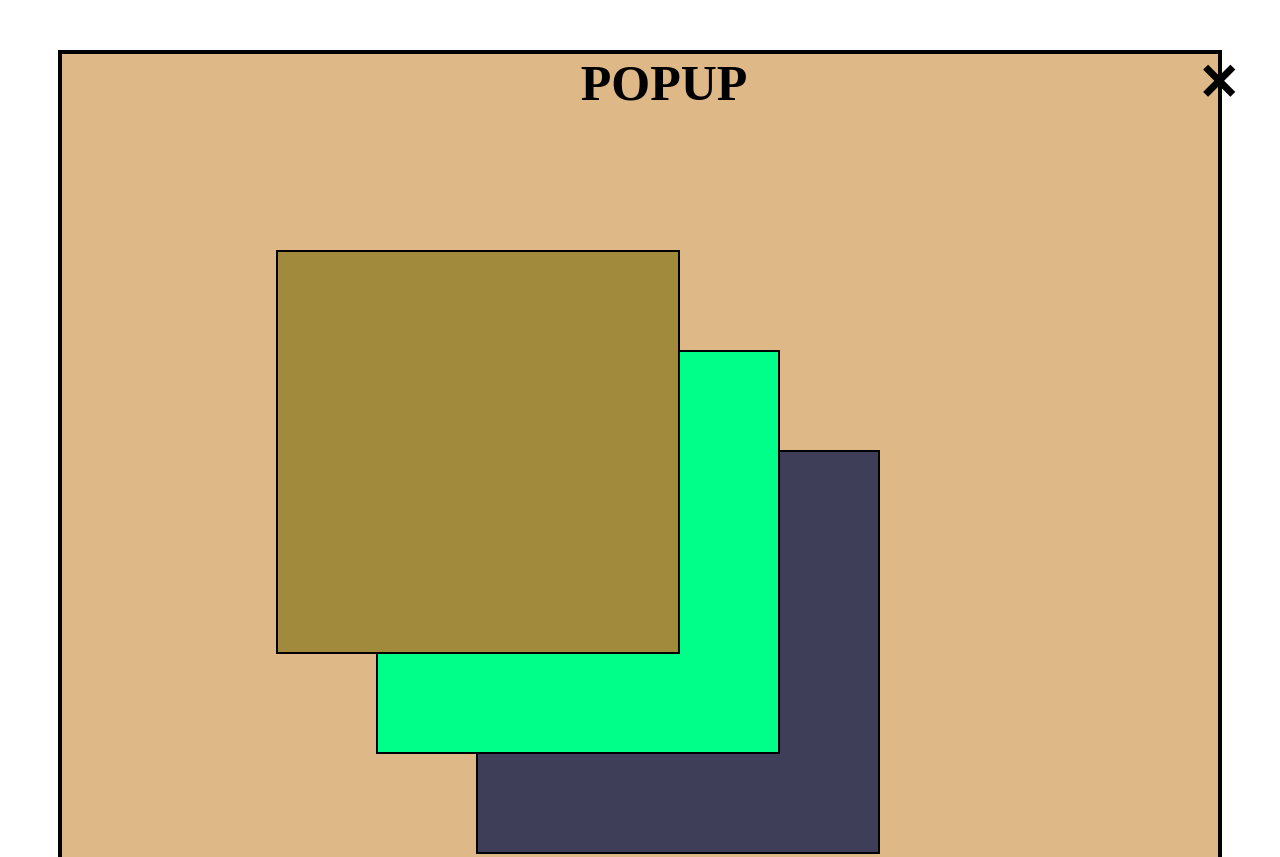
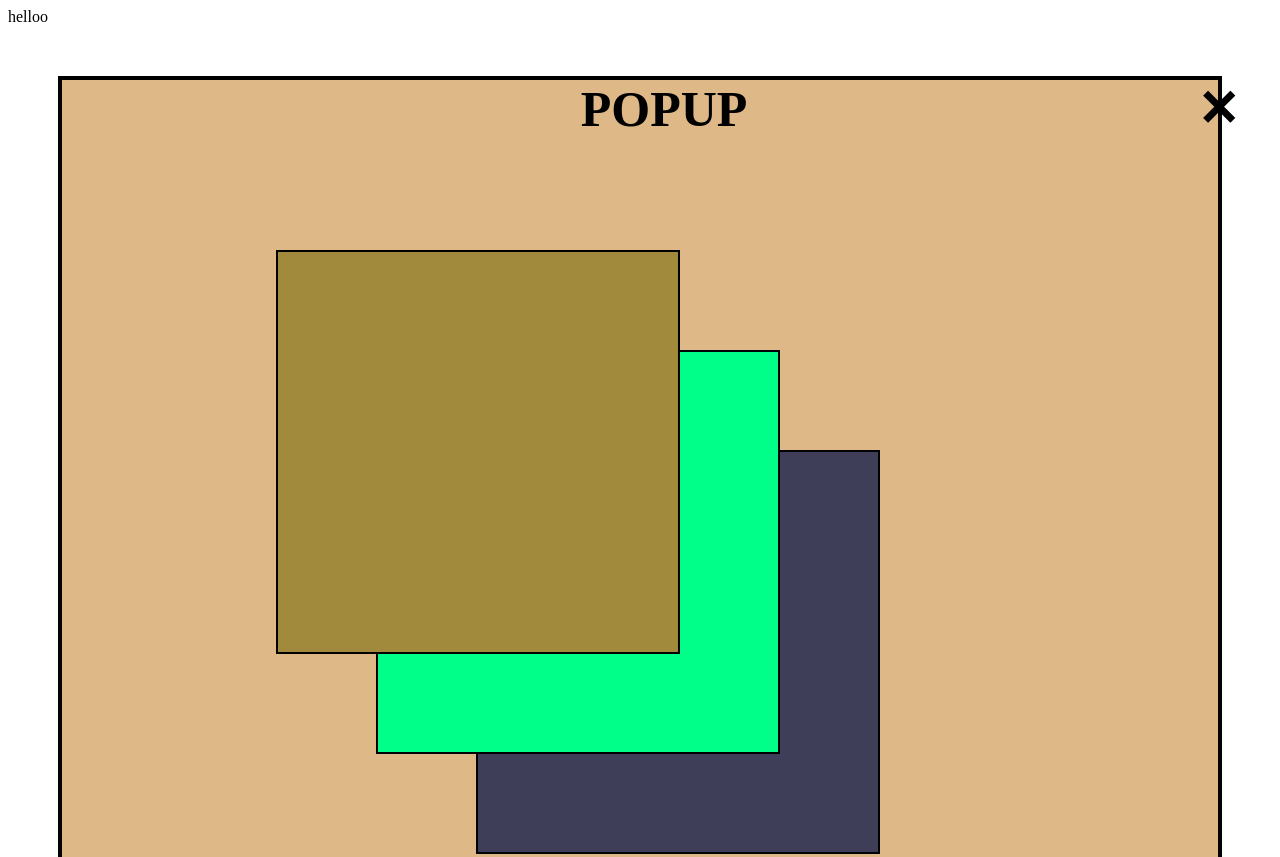
Before and after one commit to Muthahiranoor/GithubDemo, a plain HTML site: page index.html in a window 1280 px wide. Shown: the top 857 px of the page. Drawn offline with Linux system fonts and the light colour scheme.

Commit message:
added helloo

```diff
--- a/index.html
+++ b/index.html
@@ -7,6 +7,7 @@
     <link rel="stylesheet" href="day2(2).css">
 </head>
 <body>
+  <div>helloo</div>
     <div id="top">
       <div id="nav">
         <div id="popup">popup</div>
```
